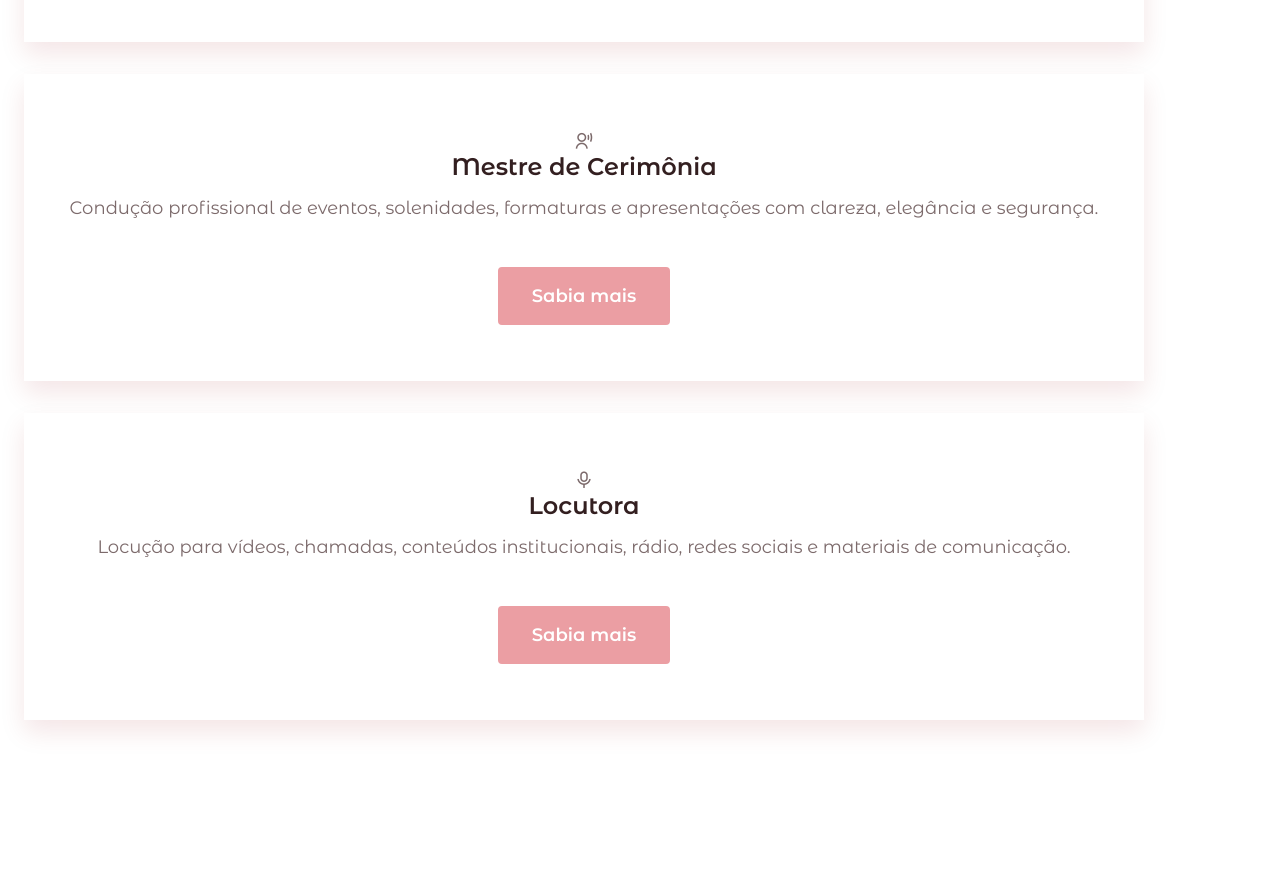
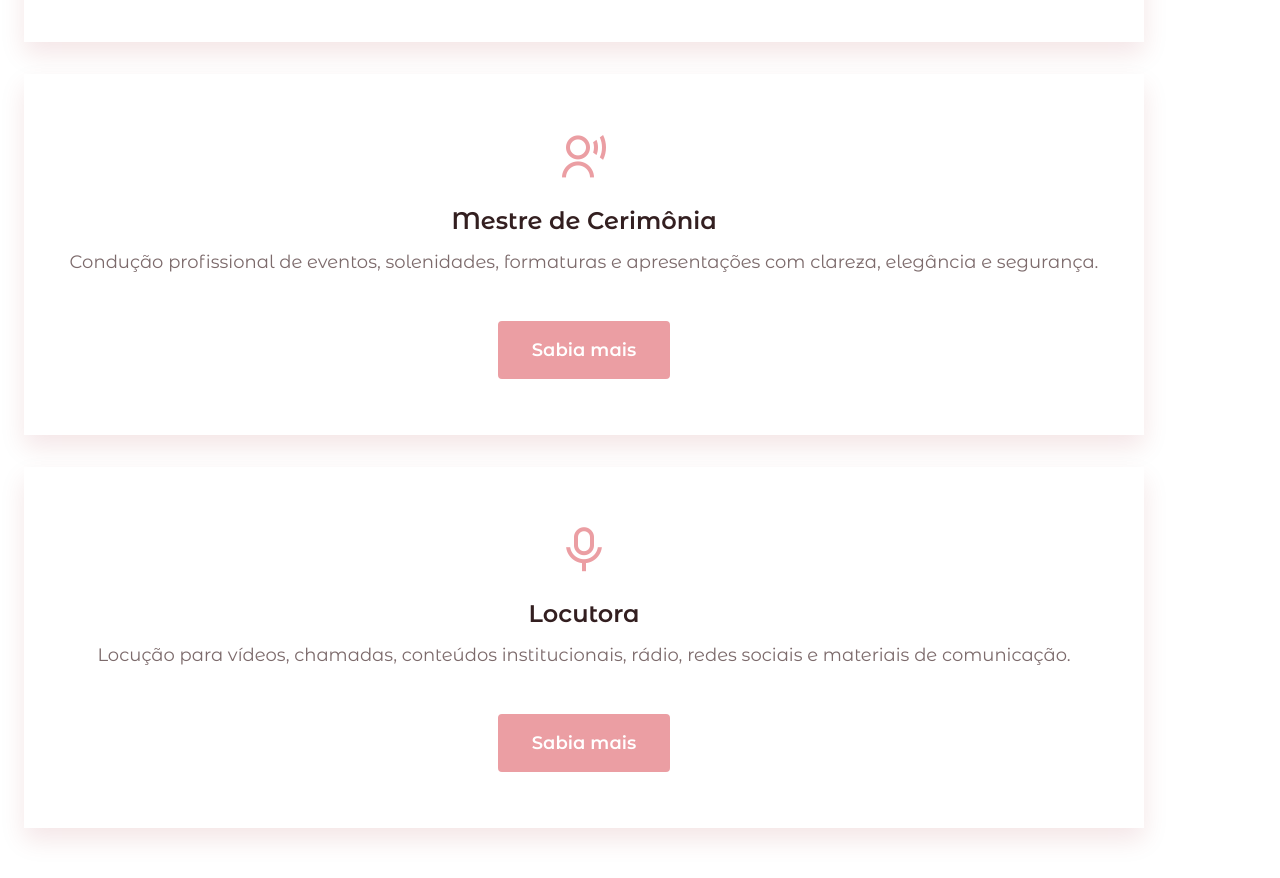
Before and after one commit to CaioVilarouca/landing-page-jornalista, a plain HTML site: page index.html in a window 1280 px wide. Shown: the part 2120-2998 px from the top of the page. Before the commit the page ends 2952 px from the top, so only its background shows below. Drawn offline with nearby package versions, Linux system fonts and the light colour scheme.

Commit message:
correção de bugs no icon services

```diff
--- a/index.html
+++ b/index.html
@@ -166,7 +166,7 @@
                     </article>
 
                     <article class="services-card">
-                        <i class="ri-user-voice-line"></i>
+                        <i class="ri-user-voice-line services-icon"></i>
                         <h2 class="services-title">Mestre de Cerimônia</h2>
                         <p class="services-description">
                             Condução profissional de eventos, solenidades, formaturas e apresentações com clareza, elegância e segurança.
@@ -202,7 +202,7 @@
                     </article>
 
                     <article class="services-card">
-                        <i class="ri-mic-line"></i>
+                        <i class="ri-mic-line services-icon"></i>
                         <h2 class="services-title">Locutora</h2>
                         <p class="services-description">
                             Locução para vídeos, chamadas, conteúdos institucionais, rádio, redes sociais e materiais de comunicação.
```
Also changed, not shown: assetes/css/style.css (+4 -3 lines).
